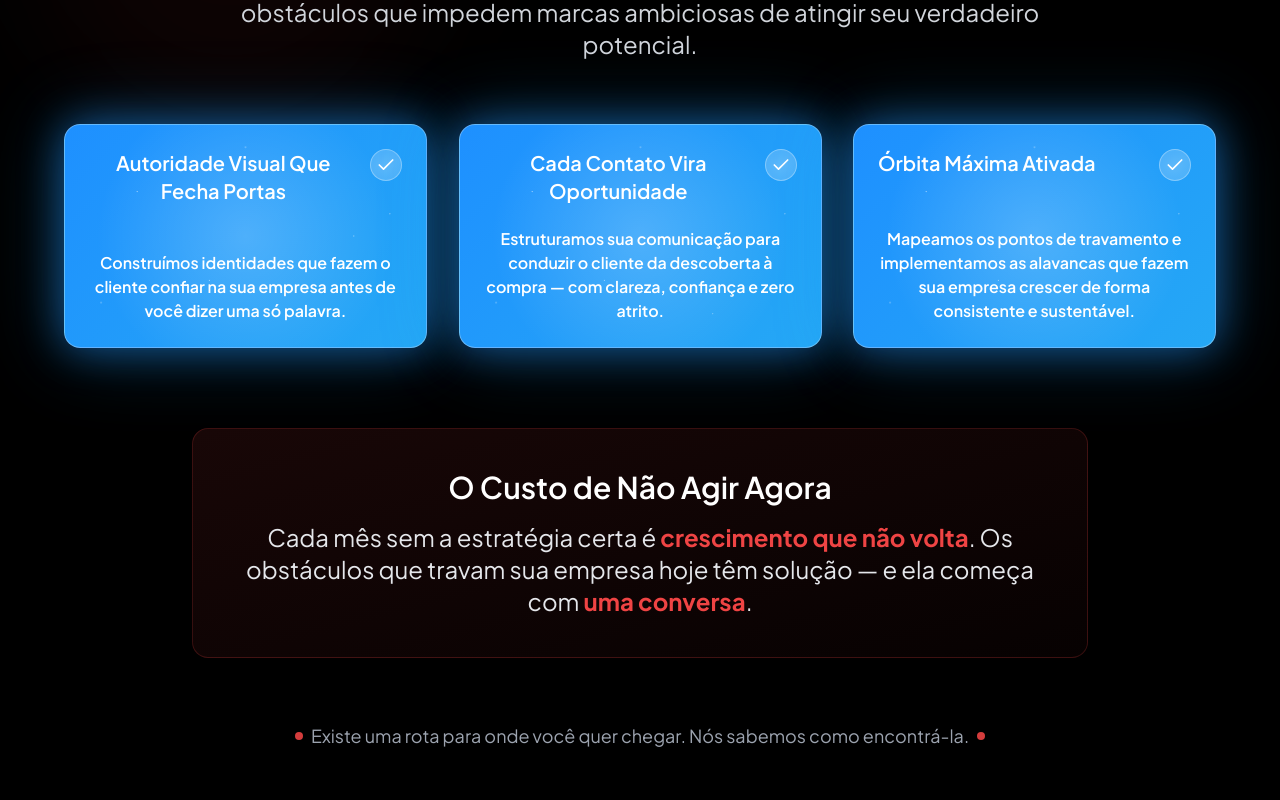
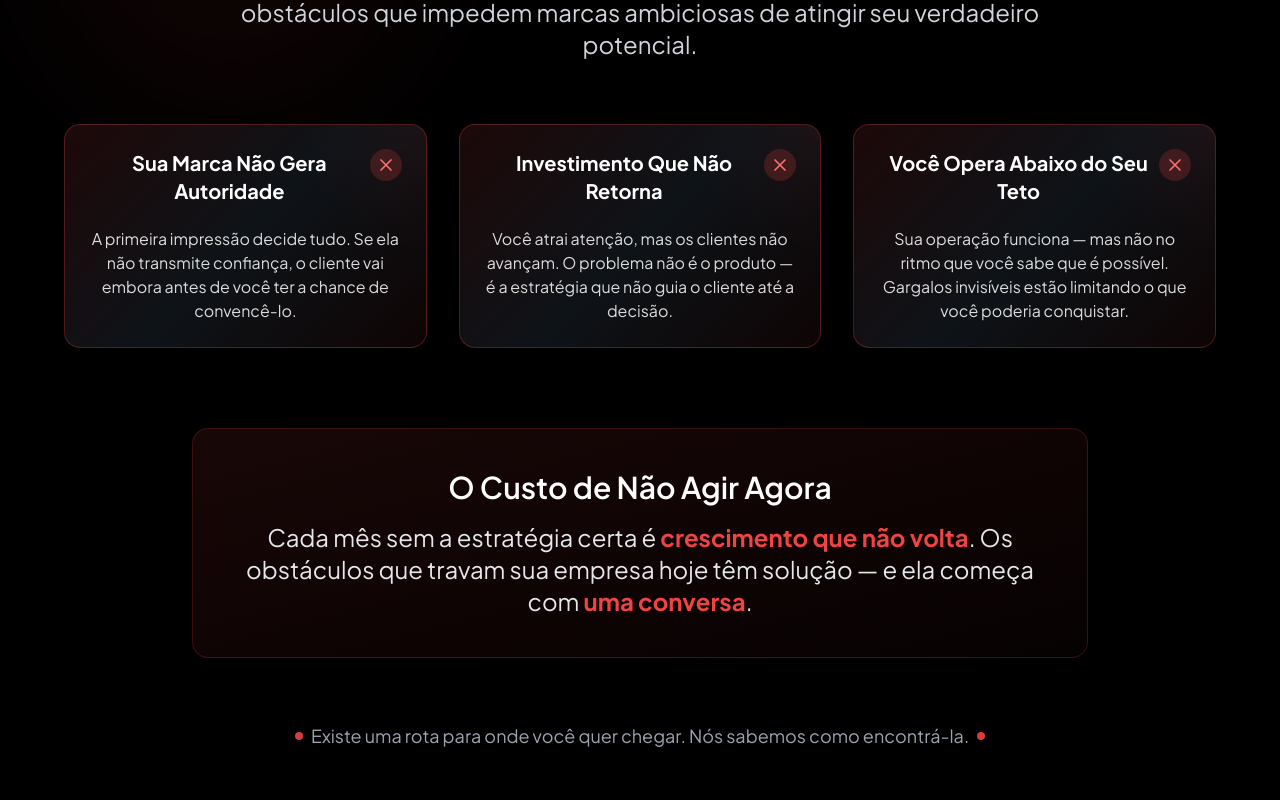
Before and after one commit to ceomaxsterling-ui/simple-home-page, a React (Vite) app: page / in a window 1280 px wide. Shown: the part 1140-1940 px from the top of the page. Built offline with nearby package versions, Linux system fonts and the light colour scheme.

Commit message:
Reverted to commit 27e333de1762c6634aa07ce7c09a4ddd52ada9fd

```diff
--- a/src/components/ConsultancySection.tsx
+++ b/src/components/ConsultancySection.tsx
@@ -349,7 +349,7 @@ const ConsultancySection = () => {
                   {/* WhatsApp CTA - Mobile optimized */}
                   <div className="space-y-3 sm:space-y-4">
                     <Button
-                      className="btn-interactive w-full bg-elevix-blue hover:bg-blue-hover text-white font-bold py-4 sm:py-6 px-6 sm:px-8 rounded-2xl transition-all duration-300 hover:shadow-2xl hover:shadow-elevix-blue/30 group text-base sm:text-lg"
+                      className="w-full bg-elevix-blue hover:bg-blue-hover text-white font-bold py-4 sm:py-6 px-6 sm:px-8 rounded-2xl transition-all duration-300 hover:scale-105 hover:shadow-2xl hover:shadow-elevix-blue/30 group text-base sm:text-lg"
                       onClick={handleWhatsAppRedirect}>
 
                       <Phone className="mr-2 sm:mr-3 w-5 h-5 sm:w-6 sm:h-6 group-hover:rotate-12 transition-transform duration-300" />
--- a/src/components/Header.tsx
+++ b/src/components/Header.tsx
@@ -45,7 +45,7 @@ const Header = () => {
           </nav>
 
           <div className="flex items-center space-x-3">
-            <Button className="btn-interactive bg-elevix-blue text-white hover:bg-blue-hover font-semibold px-4 sm:px-6 py-2 rounded-xl glow-effect transition-all duration-300 text-sm sm:text-base" onClick={handleWhatsAppRedirect}>
+            <Button className="bg-elevix-blue text-white hover:bg-blue-hover font-semibold px-4 sm:px-6 py-2 rounded-xl glow-effect transition-all duration-300 hover:scale-105 text-sm sm:text-base" onClick={handleWhatsAppRedirect}>
             <span className="hidden sm:inline">Iniciar Minha Jornada →</span>
               <span className="sm:hidden">Começar Agora</span>
             </Button>
--- a/src/components/InteractiveFlipCard.tsx
+++ b/src/components/InteractiveFlipCard.tsx
@@ -1,5 +1,5 @@
 
-import React, { useState, useEffect } from 'react';
+import React from 'react';
 import { Check, X } from 'lucide-react';
 
 interface CardData {
@@ -16,109 +16,85 @@ interface CardData {
 interface InteractiveFlipCardProps {
   card: CardData;
   index: number;
-  isHovered?: boolean;
-  onHover?: (index: number | null) => void;
-  globalSolutionMode?: boolean;
-  flipDelay?: number;
+  isHovered: boolean;
+  onHover: (index: number | null) => void;
+  globalSolutionMode: boolean;
 }
 
 const InteractiveFlipCard: React.FC<InteractiveFlipCardProps> = ({
   card,
   index,
-  flipDelay = 0,
+  isHovered,
+  onHover,
+  globalSolutionMode
 }) => {
-  const [isFlipped, setIsFlipped] = useState(false);
-
-  useEffect(() => {
-    const totalCycle = 6000; // 3s front + 3s back
-    const timeout = setTimeout(() => {
-      setIsFlipped(true);
-      const interval = setInterval(() => {
-        setIsFlipped(prev => !prev);
-      }, 3000);
-      return () => clearInterval(interval);
-    }, flipDelay);
-
-    // Also set up the ongoing interval after initial delay
-    let interval: NodeJS.Timeout;
-    const startInterval = setTimeout(() => {
-      interval = setInterval(() => {
-        setIsFlipped(prev => !prev);
-      }, 3000);
-    }, flipDelay);
-
-    return () => {
-      clearTimeout(timeout);
-      clearTimeout(startInterval);
-      if (interval) clearInterval(interval);
-    };
-  }, [flipDelay]);
+  const showSolution = isHovered || globalSolutionMode;
 
   return (
     <div
-      className="relative w-full h-48 md:h-56"
-      style={{ perspective: '1000px' }}
+      className="relative w-full h-48 md:h-56 perspective-1000"
+      onMouseEnter={() => onHover(index)}
+      onMouseLeave={() => onHover(null)}
     >
+      {/* Card Container */}
       <div
-        className="relative w-full h-full"
-        style={{
-          transformStyle: 'preserve-3d',
-          transition: 'transform 0.6s cubic-bezier(0.4, 0, 0.2, 1)',
-          transform: isFlipped ? 'rotateY(180deg)' : 'rotateY(0deg)',
-        }}
+        className={`relative w-full h-full transition-transform duration-500 transform-style-preserve-3d ${
+          showSolution ? 'rotate-y-180' : ''
+        }`}
       >
         {/* Front Face - Problem */}
         <div
-          className="absolute inset-0 w-full h-full rounded-2xl p-6 flex flex-col justify-between overflow-hidden"
+          className={`absolute inset-0 w-full h-full backface-hidden rounded-2xl p-6 flex flex-col justify-between transition-all duration-300 overflow-hidden ${
+            showSolution
+              ? 'border-gray-800/50'
+              : 'border-red-500/30 hover:border-red-500/50'
+          } border`}
           style={{
-            backfaceVisibility: 'hidden',
-            background: 'linear-gradient(145deg, rgba(30, 30, 35, 0.9), rgba(20, 20, 25, 0.95))',
-            border: '1px solid rgba(255, 255, 255, 0.08)',
+            background: showSolution
+              ? 'rgba(15,20,25,0.6)'
+              : 'linear-gradient(135deg, rgba(239,68,68,0.12) 0%, rgba(15,20,25,0.95) 50%, rgba(239,68,68,0.06) 100%)',
             backdropFilter: 'blur(10px)',
           }}
         >
+          <div className="absolute top-0 right-0 w-32 h-32 pointer-events-none" style={{ background: 'radial-gradient(circle at 100% 0%, rgba(239,68,68,0.06) 0%, transparent 70%)' }} />
           <div className="relative z-10 flex items-start justify-between">
-            <h3 className="text-lg md:text-xl font-bold text-white leading-tight pr-3">
+            <h3 className="text-lg md:text-xl font-bold text-white leading-tight">
               {card.problem.title}
             </h3>
-            <div className="flex-shrink-0 w-8 h-8 rounded-full flex items-center justify-center bg-red-500/20">
-              <X className="w-5 h-5 text-red-400" />
+            <div className={`flex-shrink-0 w-8 h-8 rounded-full flex items-center justify-center transition-all duration-300 ${
+              showSolution ? 'bg-gray-700' : 'bg-red-500/20'
+            }`}>
+              <X className={`w-5 h-5 transition-colors duration-300 ${
+                showSolution ? 'text-gray-400' : 'text-red-400'
+              }`} />
             </div>
           </div>
-          <p className="relative z-10 text-sm md:text-base leading-relaxed" style={{ color: 'rgba(255,255,255,0.85)' }}>
+          <p style={{ color: 'rgba(255,255,255,0.85)' }} className="relative z-10 text-sm md:text-base leading-relaxed">
             {card.problem.description}
           </p>
         </div>
 
         {/* Back Face - Solution */}
         <div
-          className="absolute inset-0 w-full h-full rounded-2xl p-6 flex flex-col justify-between overflow-hidden flip-card-back"
+          className="absolute inset-0 w-full h-full backface-hidden rotate-y-180 rounded-2xl p-6 flex flex-col justify-between overflow-hidden"
           style={{
-            backfaceVisibility: 'hidden',
-            transform: 'rotateY(180deg)',
-            background: 'linear-gradient(135deg, #1E90FF, #25A8F5)',
-            border: '1px solid rgba(255, 255, 255, 0.3)',
-            boxShadow: '0 0 40px rgba(30, 144, 255, 0.5), 0 0 80px rgba(37, 168, 245, 0.3)',
-            animation: 'flipCardPulse 2s ease-in-out infinite',
+            background: 'linear-gradient(135deg, rgba(30,144,255,0.15) 0%, rgba(15,20,25,0.95) 50%, rgba(37,168,245,0.08) 100%)',
+            border: '1px solid rgba(30,144,255,0.3)',
+            boxShadow: '0 0 30px rgba(30,144,255,0.15)',
+            backdropFilter: 'blur(10px)',
           }}
         >
-          {/* Radial light overlay */}
-          <div
-            className="absolute inset-0 rounded-2xl pointer-events-none"
-            style={{ background: 'radial-gradient(circle at center, rgba(255, 255, 255, 0.2), transparent 70%)' }}
-          />
-          {/* Star particles */}
-          <div className="absolute inset-0 rounded-2xl pointer-events-none flip-card-stars" />
-
+          <div className="absolute top-0 right-0 w-32 h-32 pointer-events-none" style={{ background: 'radial-gradient(circle at 100% 0%, rgba(37,168,245,0.08) 0%, transparent 70%)' }} />
+          <div className="absolute bottom-2 right-2 w-1.5 h-1.5 rounded-full pointer-events-none" style={{ background: 'rgba(30,144,255,0.4)', boxShadow: '0 0 6px rgba(30,144,255,0.6)' }} />
           <div className="relative z-10 flex items-start justify-between">
-            <h3 className="text-lg md:text-xl text-white leading-tight pr-3" style={{ fontWeight: 600 }}>
+            <h3 className="text-lg md:text-xl font-bold text-white leading-tight">
               {card.solution.title}
             </h3>
-            <div className="flex-shrink-0 w-8 h-8 rounded-full flex items-center justify-center" style={{ background: 'rgba(255,255,255,0.2)', border: '1px solid rgba(255,255,255,0.3)' }}>
-              <Check className="w-5 h-5 text-white" style={{ filter: 'drop-shadow(0 0 6px rgba(255,255,255,0.6))' }} />
+            <div className="flex-shrink-0 w-8 h-8 rounded-full flex items-center justify-center" style={{ background: 'rgba(30,144,255,0.15)', border: '1px solid rgba(30,144,255,0.25)' }}>
+              <Check className="w-5 h-5 text-[#1E90FF]" style={{ filter: 'drop-shadow(0 0 6px rgba(30,144,255,0.6))' }} />
             </div>
           </div>
-          <p className="relative z-10 text-sm md:text-base leading-relaxed text-white" style={{ fontWeight: 600 }}>
+          <p style={{ color: 'rgba(255,255,255,0.85)' }} className="relative z-10 text-sm md:text-base leading-relaxed">
             {card.solution.description}
           </p>
         </div>
--- a/src/components/MobileNavigation.tsx
+++ b/src/components/MobileNavigation.tsx
@@ -55,7 +55,7 @@ const MobileNavigation = () => {
             </button>
           </nav>
 
-          <Button className="btn-interactive bg-elevix-blue text-white hover:bg-blue-hover font-semibold px-6 py-3 rounded-xl glow-effect transition-all duration-300 w-full mt-8 focus:outline-none" onClick={handleWhatsAppRedirect}>
+          <Button className="bg-elevix-blue text-white hover:bg-blue-hover font-semibold px-6 py-3 rounded-xl glow-effect transition-all duration-300 hover:scale-105 w-full mt-8 focus:outline-none" onClick={handleWhatsAppRedirect}>
             Quero Escalar
           </Button>
         </div>
--- a/src/components/PainPointsSection.tsx
+++ b/src/components/PainPointsSection.tsx
@@ -158,18 +158,11 @@ const PainPointsSection = () => {
                     onClick={() => handleMobileCardClick(index)}
                   >
                     <div
-                      className="flex items-start gap-3 p-3 rounded-xl transition-all duration-500"
-                      style={{
-                        background: showSolution
-                          ? 'linear-gradient(135deg, #1E90FF, #25A8F5)'
-                          : 'linear-gradient(145deg, rgba(30, 30, 35, 0.9), rgba(20, 20, 25, 0.95))',
-                        border: showSolution
-                          ? '1px solid rgba(255, 255, 255, 0.3)'
-                          : '1px solid rgba(255, 255, 255, 0.08)',
-                        boxShadow: showSolution
-                          ? '0 0 40px rgba(30, 144, 255, 0.5), 0 0 80px rgba(37, 168, 245, 0.3)'
-                          : 'none',
-                      }}
+                      className={`flex items-start gap-3 p-3 rounded-xl border transition-all duration-500 ${
+                        showSolution
+                          ? 'bg-gradient-to-br from-elevix-blue/10 to-blue-900/5 border-elevix-blue/30 shadow-[0_0_12px_rgba(30,144,255,0.15)]'
+                          : 'bg-gradient-to-br from-red-500/10 to-red-900/5 border-red-500/20'
+                      }`}
                     >
                       <div className="flex-shrink-0 mt-0.5">
                         {showSolution ? (
@@ -213,7 +206,9 @@ const PainPointsSection = () => {
                   key={index}
                   card={card}
                   index={index}
-                  flipDelay={index * 1000}
+                  isHovered={hoveredCard === index}
+                  onHover={handleCardHover}
+                  globalSolutionMode={isInSolutionMode}
                 />
               ))}
             </div>
--- a/src/index.css
+++ b/src/index.css
@@ -542,21 +542,3 @@
 .btn-interactive:active::after {
   opacity: 1;
 }
-
-/* ── Flip Card Animations ── */
-@keyframes flipCardPulse {
-  0%, 100% { box-shadow: 0 0 40px rgba(30, 144, 255, 0.5), 0 0 80px rgba(37, 168, 245, 0.3); }
-  50% { box-shadow: 0 0 60px rgba(30, 144, 255, 0.7), 0 0 100px rgba(37, 168, 245, 0.4); }
-}
-
-.flip-card-stars {
-  background:
-    radial-gradient(1px 1px at 20% 30%, rgba(255,255,255,0.6), transparent),
-    radial-gradient(1px 1px at 40% 70%, rgba(255,255,255,0.5), transparent),
-    radial-gradient(1px 1px at 60% 20%, rgba(255,255,255,0.4), transparent),
-    radial-gradient(1px 1px at 80% 50%, rgba(255,255,255,0.5), transparent),
-    radial-gradient(1.5px 1.5px at 10% 80%, rgba(255,255,255,0.3), transparent),
-    radial-gradient(1px 1px at 70% 85%, rgba(255,255,255,0.4), transparent),
-    radial-gradient(1.5px 1.5px at 50% 10%, rgba(255,255,255,0.3), transparent),
-    radial-gradient(1px 1px at 90% 40%, rgba(255,255,255,0.5), transparent);
-}
```
Also changed, not shown: src/components/SolutionsSection.tsx (+8 -17 lines).
